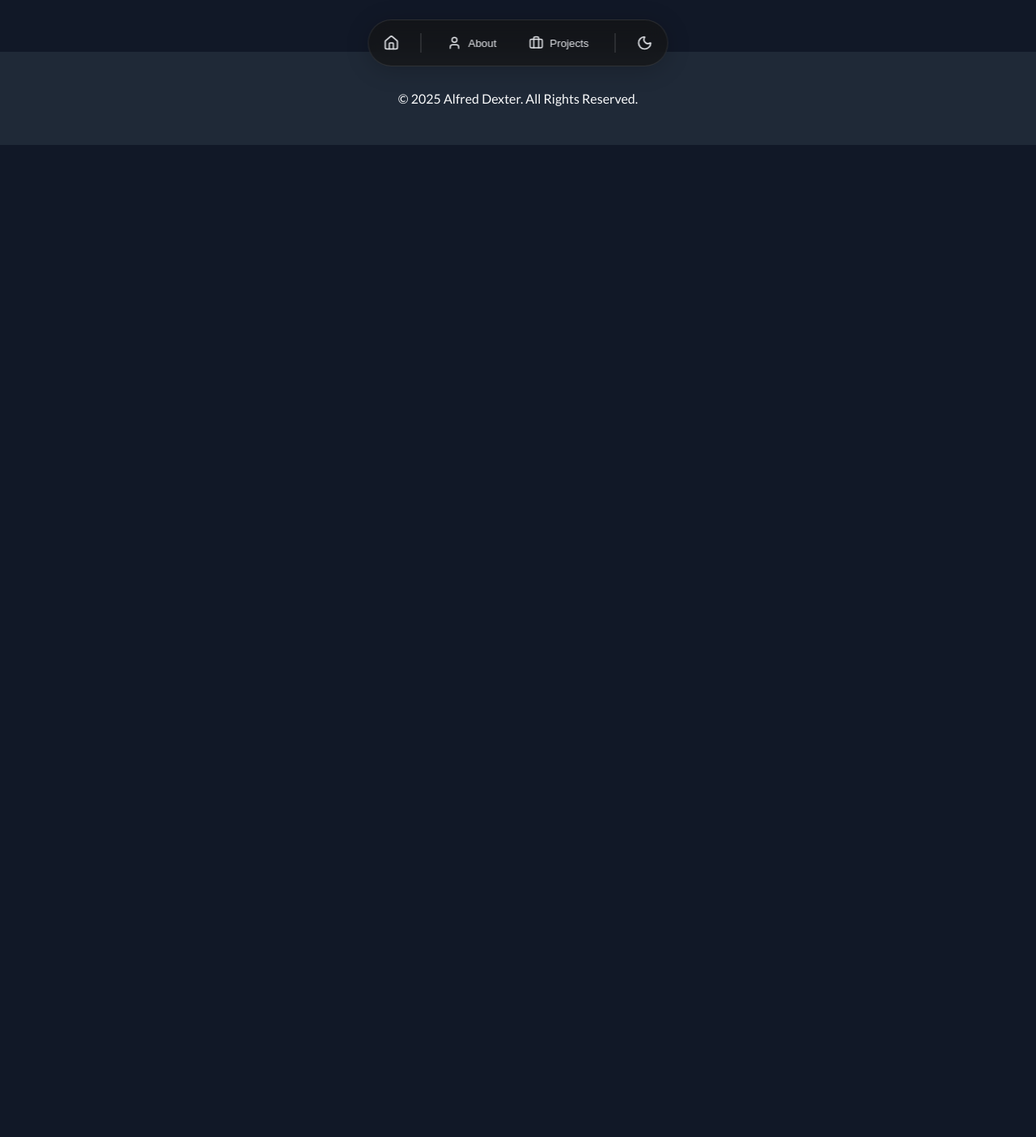
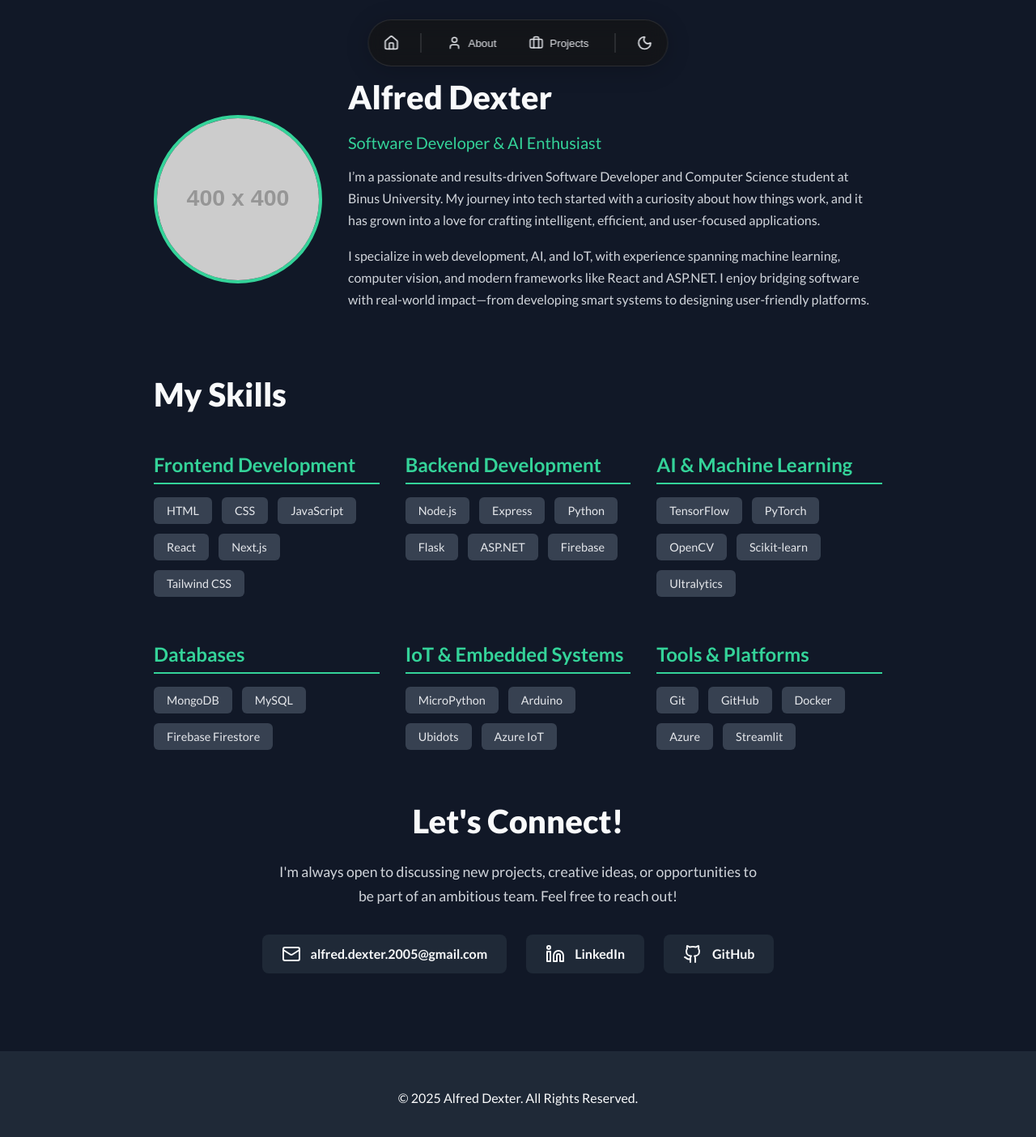
Before and after one commit to IntroPret/portfolio, a React (Create React App) app: page /aboutme in a window 1280 px wide. Shown: the top 1404 px of the page at 81% size. Before the commit the page ends 800 px from the top, so only its background shows below. Built offline with nearby package versions, Linux system fonts and the light colour scheme.

Commit message:
Added in-depth About Me Pages and Projects Card completion; Optimized projects card at home;

```diff
--- a/src/App.css
+++ b/src/App.css
@@ -6,7 +6,6 @@ body.dark-mode {
   --text-secondary: #d1d5db;
   --accent: #34d399;
   --accent-text: #111827;
-  --link: #a5b4fc;
   --link-hover: #c7d2fe;
   --header-bg: rgba(20, 20, 20, 0.7);
   --header-border: rgba(255, 255, 255, 0.1);
@@ -27,7 +26,6 @@ body.light-mode {
   --text-secondary: #6c757d;          /* Softer gray */
   --accent: #0ea672;                  /* More saturated green */
   --accent-text: #ffffff;
-  --link: #2563eb;                    /* Stronger blue */
   --link-hover: #1d4ed8;              /* Deeper blue on hover */
   --header-bg: rgba(255, 255, 255, 0.85);
   --header-border: rgba(0, 0, 0, 0.07);
@@ -78,7 +76,7 @@ section {
 }
 
 #projects {
-  scroll-margin-top:-40px;
+  scroll-margin-top:-80px;
 }
 
 /* --- Scroll Animation Styling --- */
@@ -312,6 +310,153 @@ main {
   margin-bottom: 1rem;
 }
 
+/* --- About Me Link --- */
+.about-me-link-container {
+  margin-top: 2rem;
+}
+
+.about-me-link {
+  display: inline-flex;
+  align-items: center;
+  gap: 0.75rem;
+  color: var(--text-primary);
+  text-decoration: none;
+  font-weight: 700;
+  font-size: 1.1rem;
+  padding: 0.75rem 1.5rem;
+  border-radius: 8px;
+
+  background-color: var(--background-dark);
+  transition: all 0.2s ease-in-out;
+}
+
+.about-me-link .arrow-icon {
+  transition: transform 0.2s ease-in-out;
+}
+
+.about-me-link:hover {
+  background-color: var(--header-hover-bg);
+  color: var(--link-hover);
+}
+
+.about-me-link:hover .arrow-icon {
+  transform: translateX(5px);
+}
+
+/* --- About Me Page --- */
+.about-me-page {
+  max-width: 900px;
+  margin: 4rem auto;
+  padding: 2rem;
+  text-align: left;
+}
+
+.about-me-intro {
+  display: flex;
+  gap: 2rem;
+  align-items: center;
+  margin-bottom: 4rem;
+}
+
+.about-me-image-container {
+  flex-shrink: 0;
+}
+
+.about-me-image {
+  width: 200px;
+  height: 200px;
+  border-radius: 50%;
+  object-fit: cover;
+  border: 4px solid var(--accent);
+}
+
+.about-me-title {
+  font-size: 2.5rem;
+  font-weight: 800;
+  margin: 0;
+}
+
+.about-me-subtitle {
+  font-size: 1.25rem;
+  color: var(--accent);
+  margin-bottom: 1rem;
+}
+
+.about-me-description {
+  color: var(--text-secondary);
+  line-height: 1.7;
+}
+
+.skills-section {
+  margin-bottom: 4rem;
+}
+
+.skills-grid {
+  display: grid;
+  grid-template-columns: repeat(auto-fit, minmax(250px, 1fr));
+  gap: 2rem;
+}
+
+.skill-category-title {
+  font-size: 1.5rem;
+  color: var(--accent);
+  margin-bottom: 1rem;
+  padding-bottom: 0.5rem;
+  border-bottom: 2px solid var(--accent);
+}
+
+.skills-list {
+  display: flex;
+  flex-wrap: wrap;
+  gap: 0.75rem;
+}
+
+.skill-tag {
+  background-color: var(--tag-bg);
+  color: var(--tag-text);
+  padding: 0.5rem 1rem;
+  border-radius: 6px;
+  font-size: 0.9rem;
+}
+
+.connect-section {
+  text-align: center;
+}
+
+.connect-description {
+  max-width: 600px;
+  margin: 0 auto 2rem;
+  color: var(--text-secondary);
+  font-size: 1.1rem;
+  line-height: 1.7;
+}
+
+.contact-links {
+  display: flex;
+  justify-content: center;
+  gap: 1.5rem;
+  flex-wrap: wrap;
+}
+
+.contact-link {
+  display: inline-flex;
+  align-items: center;
+  gap: 0.75rem;
+  color: var(--text-primary);
+  text-decoration: none;
+  font-weight: 600;
+  padding: 0.75rem 1.5rem;
+  border-radius: 8px;
+  background-color: var(--background-light);
+  transition: all 0.2s ease-in-out;
+}
+
+.contact-link:hover {
+  background-color: var(--header-hover-bg);
+  color: var(--link-hover);
+  transform: translateY(-2px);
+}
+
 /* --- Projects Section Styling --- */
 .projects-section {
   padding: 4rem 2rem;
@@ -340,6 +485,16 @@ main {
   margin: 0 auto;
 }
 
+.home-projects-grid {
+  grid-template-columns: repeat(auto-fit, minmax(280px, 1fr));
+  gap: 3rem;
+  max-width: 1200px;
+}
+
+.home-projects-grid .project-card:hover {
+  transform: translateY(-6px) scale(1.01);
+}
+
 .project-card {
   background-color: var(--background-light);
   border-radius: 12px;
@@ -356,6 +511,11 @@ main {
 
 .project-image {
   object-fit: contain;
+}
+
+.home-projects-grid .project-image {
+  max-height: 280px;
+  width: 100%;
 }
 
 .project-card-content {
@@ -376,12 +536,13 @@ main {
 .project-description {
   color: var(--text-secondary);
   line-height: 1.6;
-  flex-grow: 1;
   font-size: 0.9rem;
+  margin-bottom: 0.5rem;
 }
 
 .project-tags {
-  margin-top: 1rem;
+  margin-bottom: auto; /* This pushes the tags to the bottom */
+  padding-top: 1rem; /* This adds space above the tags */
 }
 
 .project-tag {
@@ -397,7 +558,7 @@ main {
 }
 
 .view-all-container {
-  margin-top: 0;
+  margin-top: 50px;
 }
 
 .view-all-link {
@@ -430,6 +591,10 @@ main {
 .all-projects-page {
   padding: 2rem;
   margin-top: 2.5rem;
+}
+
+.all-projects-page .section-title{
+  margin-bottom: 2rem;
 }
 
 .all-projects-nav {
--- a/src/App.js
+++ b/src/App.js
@@ -7,6 +7,7 @@ import About from './components/About';
 import Projects from './components/Projects';
 import Footer from './components/Footer';
 import AllProjects from './pages/AllProjects';
+import AboutMe from './pages/AboutMe';
 
 function App() {
   const location = useLocation();
@@ -95,6 +96,7 @@ function App() {
           </main>
         } />
         <Route path="/projects" element={<AllProjects />} />
+        <Route path="/aboutme" element={<AboutMe />} />
       </Routes>
       <Footer />
     </div>
--- a/src/components/Projects.jsx
+++ b/src/components/Projects.jsx
@@ -22,7 +22,7 @@ const Projects = React.forwardRef((props, ref) => {
             </Link>
         </div>
       </div>
-        <div className="projects-grid">
+        <div className="projects-grid home-projects-grid">
             {projects.map((project) => (
                 <div key={project.id} className="project-card">
                     <img src={project.imageUrl} alt={project.title} className="project-image" />
--- a/src/data/project.js
+++ b/src/data/project.js
@@ -10,7 +10,7 @@ export const allProjects = [
         id: 2,
         title: 'FactGazer | AI Fake News Detection',
         description: 'A fact-checking web app powered by machine learning to detect and flag potential fake news. Built with a custom stacking model for high accuracy and deployed on a web interface.',
-        imageUrl: '/factgazer.jpg',
+        imageUrl: '/factgazer.png',
         tags: ['Python', 'Machine Learning', 'Flask', 'HTML/CSS/JS'],
       },
       {
@@ -24,7 +24,7 @@ export const allProjects = [
         id: 4,
         title: 'BISINDO Sign Language Recognition',
         description: 'A research project comparing transfer learning models (VGG19, MobileNetV2, YOLOv8) for Indonesian sign language classification. Dataset preprocessing, model training, and evaluation included.',
-        imageUrl: '/bisindo.jpg',
+        imageUrl: '/research-bisindo.png',
         tags: ['Deep Learning', 'Transfer Learning','TensorFlow', 'YOLOv8', 'Python'],
       },
 ];
--- /dev/null
+++ b/src/data/skills.js
@@ -0,0 +1,26 @@
+export const skills = [
+  {
+    category: 'Frontend Development',
+    technologies: ['HTML', 'CSS', 'JavaScript', 'React', 'Next.js', 'Tailwind CSS'],
+  },
+  {
+    category: 'Backend Development',
+    technologies: ['Node.js', 'Express', 'Python', 'Flask', 'ASP.NET', 'Firebase'],
+  },
+  {
+    category: 'AI & Machine Learning',
+    technologies: ['TensorFlow', 'PyTorch', 'OpenCV', 'Scikit-learn', 'Ultralytics'],
+  },
+  {
+    category: 'Databases',
+    technologies: ['MongoDB', 'MySQL', 'Firebase Firestore'],
+  },
+  {
+    category: 'IoT & Embedded Systems',
+    technologies: ['MicroPython', 'Arduino', 'Ubidots', 'Azure IoT'],
+  },
+  {
+    category: 'Tools & Platforms',
+    technologies: ['Git', 'GitHub', 'Docker', 'Azure', 'Streamlit'],
+  },
+];
--- /dev/null
+++ b/src/pages/AboutMe.jsx
@@ -0,0 +1,71 @@
+import React, { useLayoutEffect } from 'react';
+import { Mail, Linkedin, Github } from 'lucide-react';
+import { skills } from '../data/skills';
+import '../App.css';
+
+export default function AboutMe() {
+  useLayoutEffect(() => {
+    window.scrollTo(0, 0);
+  }, []);
+
+  return (
+    <div className="about-me-page">
+      <section className="about-me-intro">
+        <div className="about-me-image-container">
+          <img
+            src="https://placehold.co/400x400/1f2937/34d399?text=Your+Photo"
+            alt="Alfred Dexter"
+            className="about-me-image"
+          />
+        </div>
+        <div className="about-me-text-container">
+          <h1 className="about-me-title">Alfred Dexter</h1>
+          <p className="about-me-subtitle">Software Developer & AI Enthusiast</p>
+          <p className="about-me-description">
+            I’m a passionate and results-driven Software Developer and Computer Science student at Binus University. My journey into tech started with a curiosity about how things work, and it has grown into a love for crafting intelligent, efficient, and user-focused applications.
+          </p>
+          <p className="about-me-description">
+            I specialize in web development, AI, and IoT, with experience spanning machine learning, computer vision, and modern frameworks like React and ASP.NET. I enjoy bridging software with real-world impact—from developing smart systems to designing user-friendly platforms.
+          </p>
+        </div>
+      </section>
+
+      <section className="skills-section">
+        <h2 className="section-title">My Skills</h2>
+        <div className="skills-grid">
+          {skills.map((skill) => (
+            <div key={skill.category} className="skill-category">
+              <h3 className="skill-category-title">{skill.category}</h3>
+              <div className="skills-list">
+                {skill.technologies.map((tech) => (
+                  <span key={tech} className="skill-tag">{tech}</span>
+                ))}
+              </div>
+            </div>
+          ))}
+        </div>
+      </section>
+
+      <section className="connect-section">
+        <h2 className="section-title">Let's Connect!</h2>
+        <p className="connect-description">
+          I'm always open to discussing new projects, creative ideas, or opportunities to be part of an ambitious team. Feel free to reach out!
+        </p>
+        <div className="contact-links">
+          <a href="mailto:alfred.dexter.2005@gmail.com" className="contact-link">
+            <Mail size={24} />
+            <span>alfred.dexter.2005@gmail.com</span>
+          </a>
+          <a href="https://www.linkedin.com/in/alfred-dexter/" target="_blank" rel="noopener noreferrer" className="contact-link">
+            <Linkedin size={24} />
+            <span>LinkedIn</span>
+          </a>
+          <a href="https://github.com/IntroPret" target="_blank" rel="noopener noreferrer" className="contact-link">
+            <Github size={24} />
+            <span>GitHub</span>
+          </a>
+        </div>
+      </section>
+    </div>
+  );
+}
```
Also changed, not shown: src/components/About.jsx (+8 -5 lines), public/factgazer.png (added), 1 other file (tests, documents, lock files or other folders).
